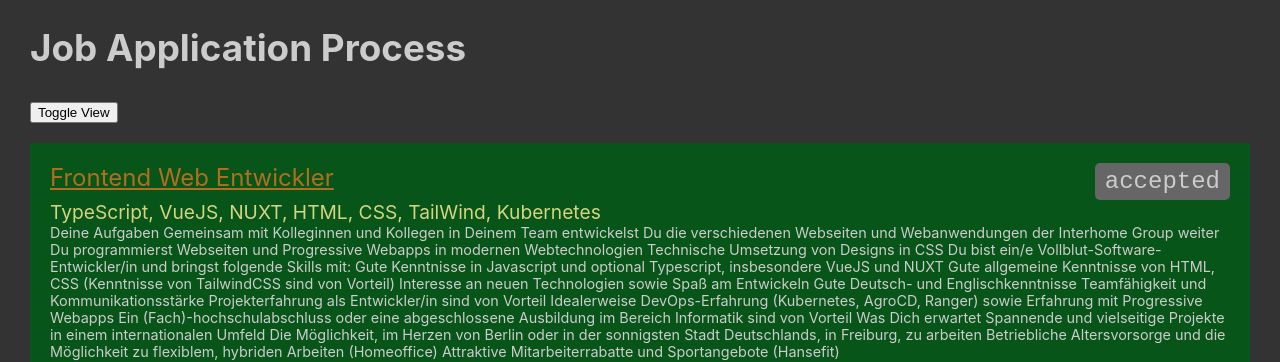
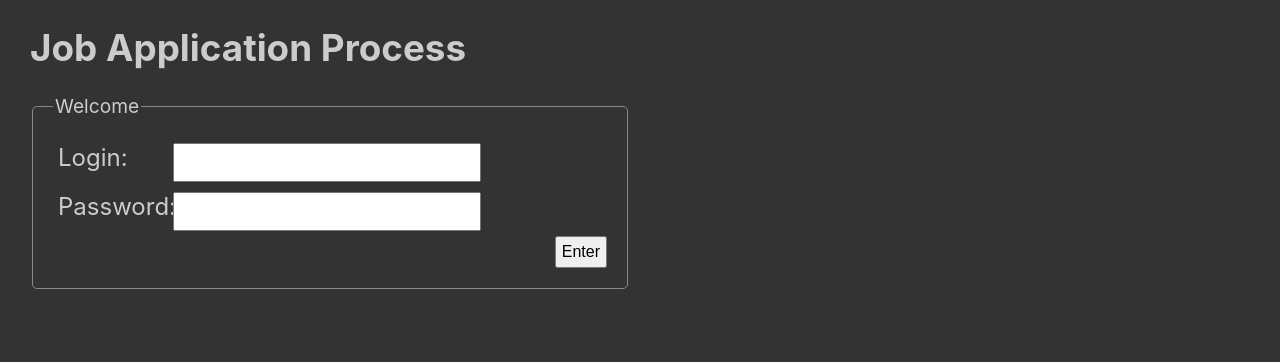
Before and after one commit to saidugurlu/live-coding-jobapp-refactor-login-form, a React (Vite) app: page / in a window 1280 px wide. Shown: the top 362 px of the page. Built offline with nearby package versions, Linux system fonts and the light colour scheme; no server answers; the HTML template or start-up script is replaced by a standard one.

Commit message:
form and style added

```diff
--- a/src/App.jsx
+++ b/src/App.jsx
@@ -18,7 +18,7 @@ function App() {
 	const [displayKind, setDisplayKind] = useState('');
 	const [jobs, setJobs] = useState([]);
 	const [techItems, setTechItems] = useState([]);
-	const [userIsLoggedIn, setUserIsLoggedIn] = useState(true);
+	const [userIsLoggedIn, setUserIsLoggedIn] = useState(false);
 
 	const saveToLocalStorage = () => {
 		const jobAppState = {
@@ -77,7 +77,7 @@ function App() {
 			<h1>Job Application Process</h1>
 			{/* 	<div>techitems: {techItems.length}</div> */}
 
-			{userIsLoggedIn && (
+			{userIsLoggedIn ? (
 				<>
 					<button onClick={handleToggleView}>Toggle View</button>
 					{displayKind === 'full' ? (
@@ -90,6 +90,23 @@ function App() {
 						<JobsList jobs={jobs} />
 					)}
 				</>
+			) : (
+				<div> <form>
+				<fieldset>
+					<legend>Welcome</legend>
+					<div className="row">
+						<label htmlFor="login">Login</label>
+						<input type="text" id="login" />
+					</div>
+					<div className="row">
+						<label htmlFor="password">Password</label>
+						<input type="password" id="password" />
+					</div>
+					<div className="buttonRow">
+						<button>Enter</button>
+					</div>
+				</fieldset>
+			</form></div>
 			)}
 		</div>
 	);
--- a/src/App.scss
+++ b/src/App.scss
@@ -93,6 +93,57 @@ body {
 				}
 			}
 		}
+		form {
+			width: 600px;
 
+			fieldset {
+				border: 1px solid #888;
+				border-radius: 5px;
+				padding: 20px;
+
+				legend {
+					font-size: 1.2rem;
+				}
+
+				.row {
+					display: flex;
+					align-content: start;
+					padding: 5px;
+
+					label {
+						&:after {
+							content: ":";
+						}
+
+						width: 115px;
+						margin: 0 0 10px 0;
+					}
+
+					input {
+						font-size: 1rem;
+						width: 300px;
+					}
+				}
+
+				.invalid input {
+					color: red;
+				}
+
+				.note {
+					font-size: 1rem;
+					margin: 0 0 20px 97px;
+				}
+
+				.buttonRow {
+					display: flex;
+					justify-content: right;
+
+					button {
+						font-size: 1rem;
+						padding: 5px;
+					}
+				}
+			}
+		}
 	}
 }
```
